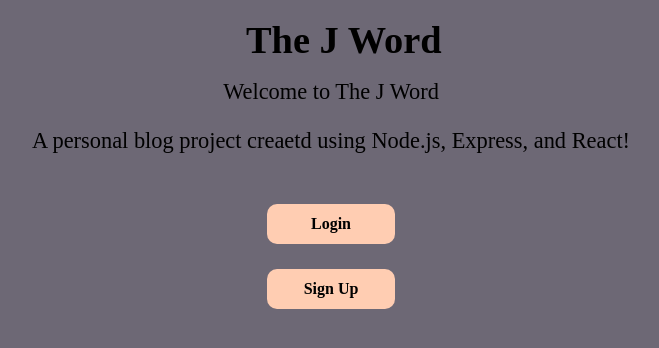
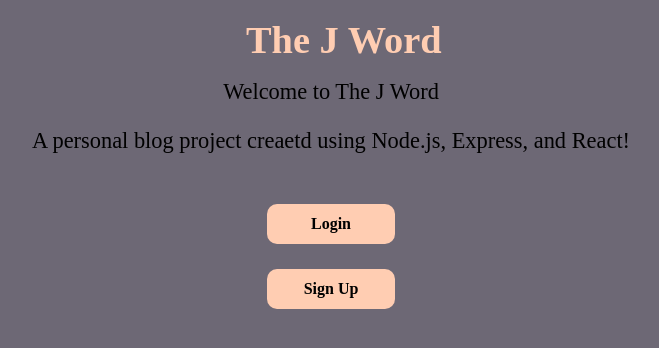
Before and after one commit to jkor2/blog_post_fullstack, a React (Create React App) app in the folder frontend/: page / in a window 1280 px wide. Shown: the top 348 px of the page, without its empty margins (309-968 px from the left). Built offline with nearby package versions, Linux system fonts and the light colour scheme.

Commit message:
Style update

```diff
--- a/frontend/src/styles.css
+++ b/frontend/src/styles.css
@@ -18,6 +18,7 @@
   padding-left: 2%;
   font-weight: 700;
   justify-content: center;
+  color: #FFCDB2;
 }
 
 .ten {
```
